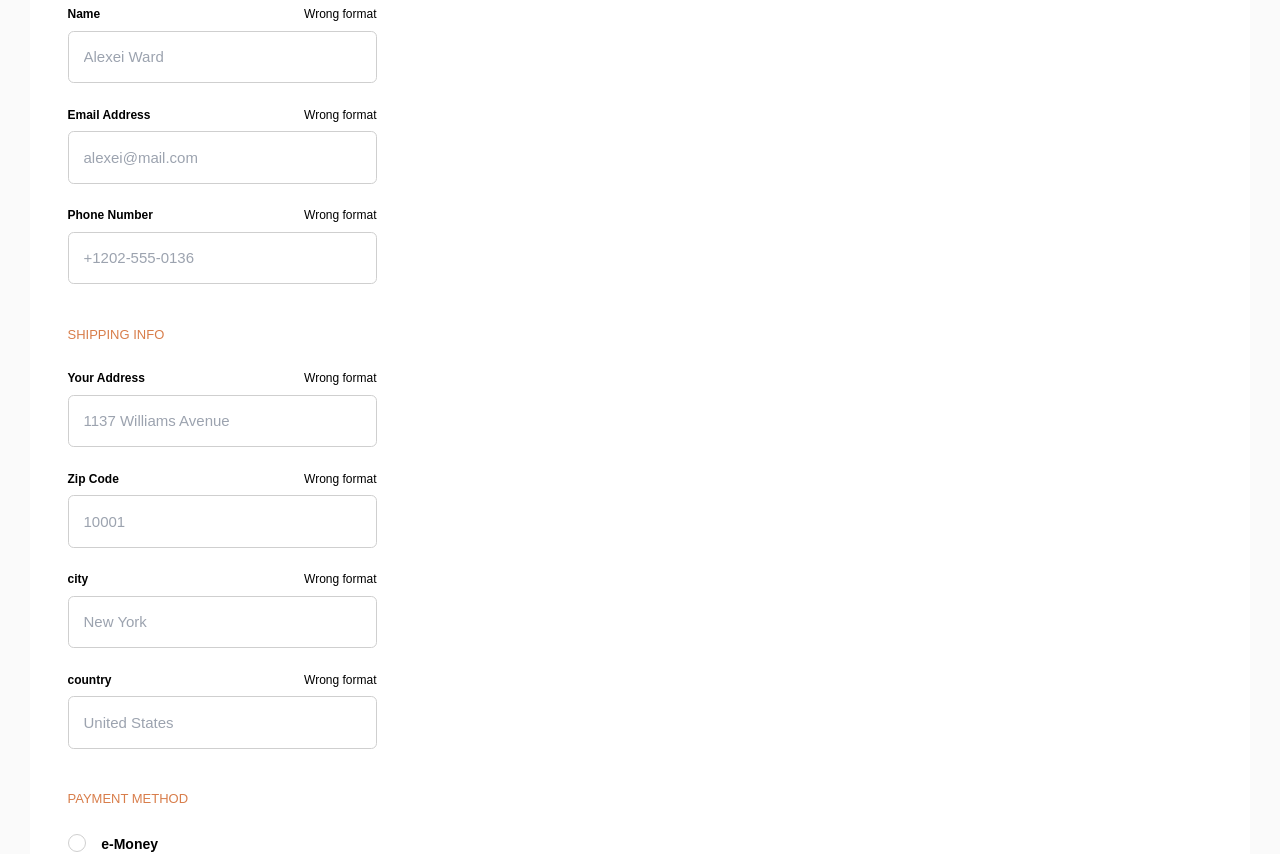
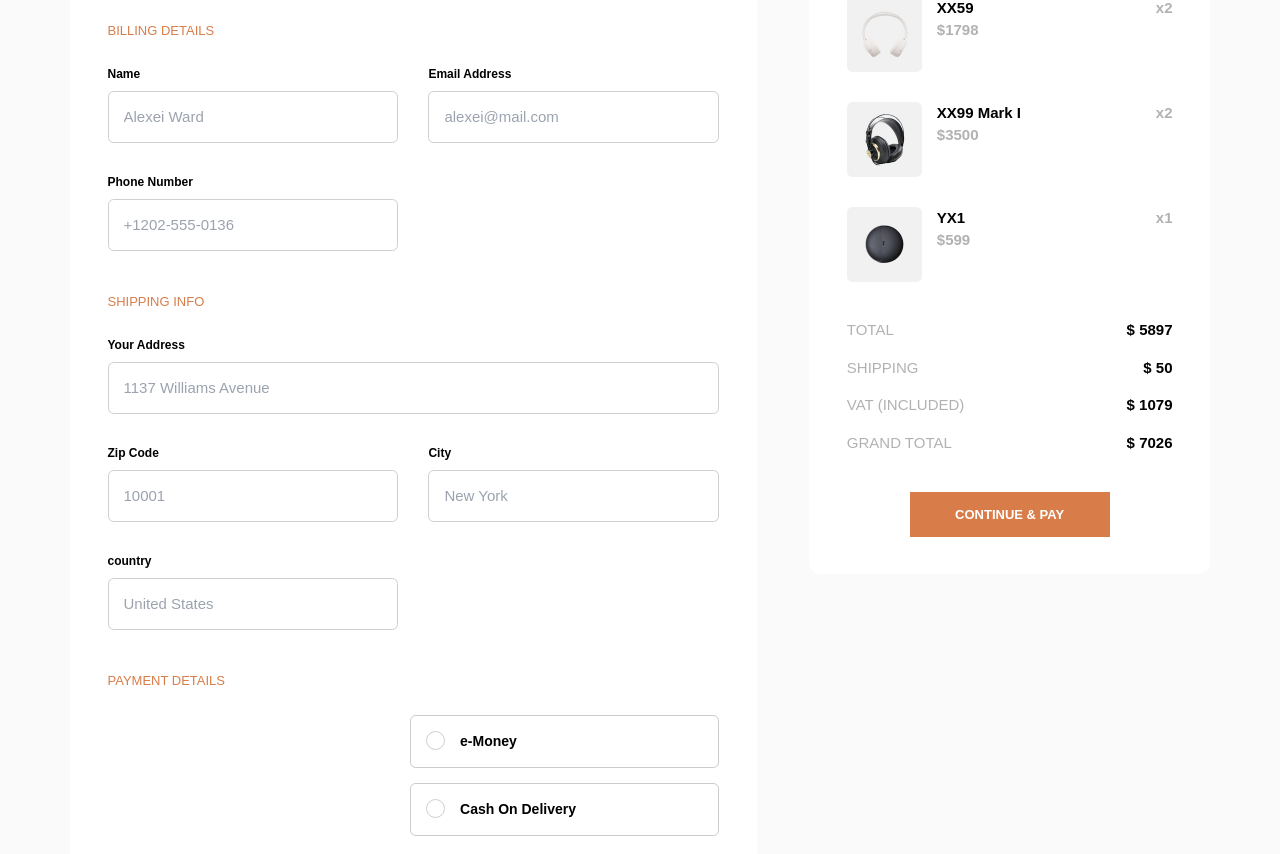
Before and after one commit to am1553/audiophile, a React (Create React App) app: page /checkout in a window 1280 px wide. Shown: the part 338-1192 px from the top of the page. Built offline with nearby package versions, Linux system fonts and the light colour scheme.

Commit message:
completed cart

```diff
--- a/src/components/form/Input.tsx
+++ b/src/components/form/Input.tsx
@@ -9,10 +9,9 @@ type InputTypes = {
 function Input({label, onChange, placeholder} : InputTypes) {
     const [error, setError] = useState<boolean>(false)
     return(
-        <div className={`flex flex-col gap-2 w-full md:max-w-[309px] ${error ? "text-[#CD2C2C]" : "text-black"}`}>
+        <div className={`flex flex-col gap-2 w-full ${error ? "text-[#CD2C2C]" : "text-black"}`}>
             <div className="text-[12px] flex justify-between">
                 <label htmlFor="" className="font-bold">{label}</label>
-                <span>Wrong format</span>
             </div>
             <input
                 placeholder={placeholder}
--- a/src/components/form/RadioSelect.tsx
+++ b/src/components/form/RadioSelect.tsx
@@ -9,7 +9,7 @@ type RadioSelectTypes = {
 function RadioSelect({text, onSelect} : RadioSelectTypes) {
     const [isActive, setIsActive] = useState<boolean>(false)
   return (
-    <div className="flex gap-4 w-full max-w-[309px]">
+    <div className={`flex gap-4 w-full max-w-[309px] border p-4 rounded-md ${isActive ? 'border-peru' : 'border-grey border-opacity-50'}`}>
         <button type='button' className="w-5 h-5 rounded-full border border-[#cfcfcf] p-1" onFocus={() => setIsActive(true)} onBlur={() => setIsActive(false)} >
             <div className={`w-full h-full bg-peru rounded-full ${isActive ? null : "hidden"}`}></div>
         </button>
--- a/src/components/ui/Footer/index.tsx
+++ b/src/components/ui/Footer/index.tsx
@@ -2,10 +2,12 @@ import React from 'react'
 import AboutAudioGear from './AboutAudioGear'
 import FooterNavigation from './FooterNavigation'
 
-function Footer() {
+function Footer({custom} : {custom?:boolean}) {
   return (
     <footer className='flex flex-col gap-36'>
-        <AboutAudioGear />
+        {
+          custom ? null : <AboutAudioGear />
+        }
         <FooterNavigation />
     </footer>
   )
--- a/src/components/ui/Header/Main.tsx
+++ b/src/components/ui/Header/Main.tsx
@@ -6,7 +6,6 @@ import Menu from '../Menu'
 import { CartContext } from '../../../context/CartContext'
 import CartIcon from '../../../assets/shared/desktop/icon-cart.svg'
 import Cart from '../Cart'
-import Modal from '../Modal'
 import { useSelector } from 'react-redux'
 import { RootState } from '../../../app/store'
 function Main() {
--- a/src/components/ui/Modal.tsx
+++ b/src/components/ui/Modal.tsx
@@ -1,4 +1,4 @@
-import React, {ReactNode, SetStateAction} from "react";
+import React, {ReactNode, SetStateAction, useEffect} from "react";
 import ReactDOM from 'react-dom'
 
 interface ModalProps {
@@ -8,14 +8,25 @@ interface ModalProps {
 }
 
 const Modal : React.FC<ModalProps> = ({open, toggleOpen, children}) => {
-
-
+    const body = document.getElementsByTagName('body')[0]
+    useEffect(() => {
+        if(!open) {
+            body.style.overflowY = ''
+        } else {
+            window.scrollTo(0, 0)
+            body.style.overflowY = 'hidden'
+        }
+    }, [open])
+    if(!open) return null
     return ReactDOM.createPortal(
         <>
-        <div className="fixed top-0 bottom-0 left-0 right-0 bg-black opacity-50 z-40" onClick={() => toggleOpen(false)}></div>
-        <div className="relative z-50">
-            {children}
-        </div>
+        <div className="fixed inset-0 bg-black opacity-50 z-30" onClick={() => toggleOpen(false)}></div>
+        {
+            children ?
+            <div className="absolute top-2/4 left-2/4 w-full -translate-x-2/4 -translate-y-2/4 z-40">
+                {children}
+            </div> : null
+        }
         </>, document.getElementById("portal")!
     );
 }
--- /dev/null
+++ b/src/components/ui/PurchaseComplete/index.tsx
@@ -0,0 +1,66 @@
+import React from 'react'
+import { useSelector } from 'react-redux'
+import { useNavigate } from 'react-router-dom'
+import { RootState } from '../../../app/store'
+import ConfirmationIcon from '../../../assets/checkout/icon-order-confirmation.svg'
+import { useTotal } from '../../../hooks/useTotal'
+import { PrimaryButton } from '../Buttons'
+
+function PurchaseComplete() {
+  let navigate = useNavigate()
+  const cartItems = useSelector((state : RootState) => state.cart)
+  const firstCartItem = cartItems[0]
+  const sum = useTotal()
+  const ConfirmationMessage = () => (
+    <header>
+      <img src={ConfirmationIcon} alt="" />
+      <h3 className='my-4'>THANK YOU<br /> FOR YOUR ORDER</h3>
+      <p className='opacity-50'>You will receive an email confirmation shortly.</p>
+    </header>
+  )
+
+  const handleNavigate = () => {
+    const body = document.getElementsByTagName('body')[0]
+    body.style.overflowY = ''
+    navigate('/')
+  }
+
+  const ItemsConfirmation = () => (
+    <div className="font-bold rounded-lg overflow-hidden my-8 md:grid md:grid-cols-[auto_auto]">
+      <div className="bg-grey bg-opacity-20  p-8">
+        <div className="flex gap-8">
+          <img src={firstCartItem.image} alt="" className='w-16 rounded-md'/>
+
+          <div className="flex flex-col justify-between w-full">
+            <span className='flex w-full justify-between'>
+              {firstCartItem.name}
+              <span className='opacity-50 font-medium'>x{firstCartItem.quantity}</span>
+            </span>
+            <span className='opacity-50 font-medium'>$ {firstCartItem.price}</span>
+          </div>
+        </div>
+
+        <div className="font-medium border-t border-opacity-50 border-grey my-4 py-4 flex items-center justify-center">
+          <span className='opacity-60'>and {cartItems.length - 1} other item(s)</span>
+        </div>
+      </div>
+
+      <div className="bg-desaturated-black text-white flex flex-col px-8 py-6 gap-4">
+        <span className='uppercase font-light opacity-50'>grand total</span>
+        <span>$ {sum}</span>
+      </div>
+    </div>
+  )
+
+  return (
+    <div className='absolute z-50 top-2/4 right-2/4 translate-x-2/4 -translate-y-2/4 bg-white rounded-lg w-4/5 p-8 flex flex-col max-w-2xl'>
+      <ConfirmationMessage />
+      <ItemsConfirmation />
+      <div className="w-full items-center justify-center flex">
+        <PrimaryButton text='back to home' onClick={handleNavigate}/>
+      </div>
+    </div>
+  )
+}
+
+export default PurchaseComplete
--- a/src/pages/Checkout/Form.tsx
+++ b/src/pages/Checkout/Form.tsx
@@ -26,6 +26,7 @@ function Form() {
     <form className='bg-white p-10 rounded-xl' >
         <h3>checkout</h3>
         <FormSection title={"billing details"}>
+            <div className="flex flex-col gap-8 md:grid md:grid-cols-2">
                 <Input
                     label={"Name"}
                     placeholder={formData.name}
@@ -53,9 +54,12 @@ function Form() {
                         setFormData((pervState) => ({...pervState, phoneNumber: value }))
                     } }
                 />
+            </div>
         </FormSection>
 
         <FormSection title='shipping info'>
+            <div className="flex flex-col gap-8 md:grid md:grid-cols-2">
+                <div className="col-span-2">
                     <Input
                         label={"Your Address"}
                         placeholder = { formData.address.street }
@@ -65,6 +69,7 @@ function Form() {
                             setFormData((pervState) => ({...pervState, address: {...address, street: value} }))
                         } }
                     />
+                </div>
                 <Input
                     label={"Zip Code"}
                     placeholder = { formData.address.zipCode }
@@ -75,7 +80,7 @@ function Form() {
                     } }
                 />
                 <Input
-                label={"city"}
+                    label={"City"}
                     placeholder = { formData.address.city }
                     onChange = { (e : ChangeEvent<HTMLInputElement>) => {
                         const element = e.target as HTMLInputElement
@@ -92,11 +97,14 @@ function Form() {
                         setFormData((pervState) => ({...pervState, address: {...address, country: value} }))
                     } }
                 />
+            </div>
         </FormSection>
 
-        <FormSection title='payment method'>
+        <FormSection title='payment details'>
+            <div className="flex flex-col justify-end items-end gap-4">
                 <RadioSelect text={"e-Money"} onSelect={() => {}}/>
-            <RadioSelect text={"CashOnDelivery"} onSelect={() => {}}/>
+                <RadioSelect text={"Cash On Delivery"} onSelect={() => {}}/>
+            </div>
         </FormSection>
     </form>
   )
--- a/src/pages/Checkout/Summary.tsx
+++ b/src/pages/Checkout/Summary.tsx
@@ -1,6 +1,9 @@
-import React, { useEffect } from 'react'
+import React, { SetStateAction, useEffect } from 'react'
 import { useSelector } from 'react-redux'
 import { RootState } from '../../app/store'
+import { PrimaryButton } from '../../components/ui/Buttons'
+import Modal from '../../components/ui/Modal'
+import PurchaseComplete from '../../components/ui/PurchaseComplete'
 
 
 type ItemCardTypes = {
@@ -12,7 +15,7 @@ type ItemCardTypes = {
     total: number
 }
 
-function Summary() {
+function Summary({setPurchaseToggleConfirmation} : {setPurchaseToggleConfirmation: React.Dispatch<SetStateAction<boolean>>}) {
 
     const cartItems = useSelector((state: RootState) => state.cart)
     const cartItemsTotalArr : number[] = []
@@ -36,9 +39,8 @@ function Summary() {
         return cartItemsTotalArr.reduce((partialSum, a) => partialSum + a, 0)
     }
 
-
   return (
-    <div className='bg-white p-10 rounded-xl'>
+    <div className='bg-white p-10 rounded-xl h-fit'>
         <h6 className='mb-10'>Summary</h6>
         <div className="flex flex-col gap-8">
             {
@@ -48,7 +50,7 @@ function Summary() {
             }
         </div>
 
-        <div className="flex flex-col gap-4 mt-10">
+        <div className="flex flex-col gap-4 my-10">
             <div className="flex flex-row justify-between">
                 <span className='uppercase opacity-30'>Total</span>
                 <span className='font-bold'>
@@ -68,6 +70,9 @@ function Summary() {
                 <span className='font-bold'>$ {totalCartItems() + 50 + 1079}</span>
             </div>
         </div>
+        <div className="flex justify-center items-center">
+            <PrimaryButton text='continue & pay' onClick={() => setPurchaseToggleConfirmation(true)} />
+        </div>
     </div>
   )
 }
--- a/src/pages/Checkout/index.tsx
+++ b/src/pages/Checkout/index.tsx
@@ -1,18 +1,30 @@
-import React from 'react'
+import { useState } from 'react'
+import Footer from '../../components/ui/Footer'
+import Modal from '../../components/ui/Modal'
+import PurchaseComplete from '../../components/ui/PurchaseComplete'
 import Form from './Form'
 import Summary from './Summary'
 
 function Checkout() {
+
+  const [purchaseConfirmationToggle, setPurchaseToggleConfirmation] = useState<boolean>(false)
+
   return (
-    <div className='pt-32 px-8'>
+    <>
+    <div className='py-36 lg:py-48 px-8 mb-32 max-w-7xl mx-auto'>
         <header className='max-w-5xl'>
             <button className='mb-8' onClick={() => window.history.go(-1)}>Go Back</button>
         </header>
-        <main className='flex flex-col gap-14'>
+        <main className='flex flex-col gap-14 lg:grid lg:grid-cols-[auto_auto]'>
           <Form />
-          <Summary />
+          <Summary setPurchaseToggleConfirmation={setPurchaseToggleConfirmation} />
         </main>
+        <Modal toggleOpen={setPurchaseToggleConfirmation} open={purchaseConfirmationToggle}>
+          <PurchaseComplete />
+        </Modal>
     </div>
+    <Footer custom />
+    </>
   )
 }
 
```
Also changed, not shown: src/components/ui/Cart/index.tsx (+12 -3 lines). Lines whose indentation alone changed are shown as unchanged.
